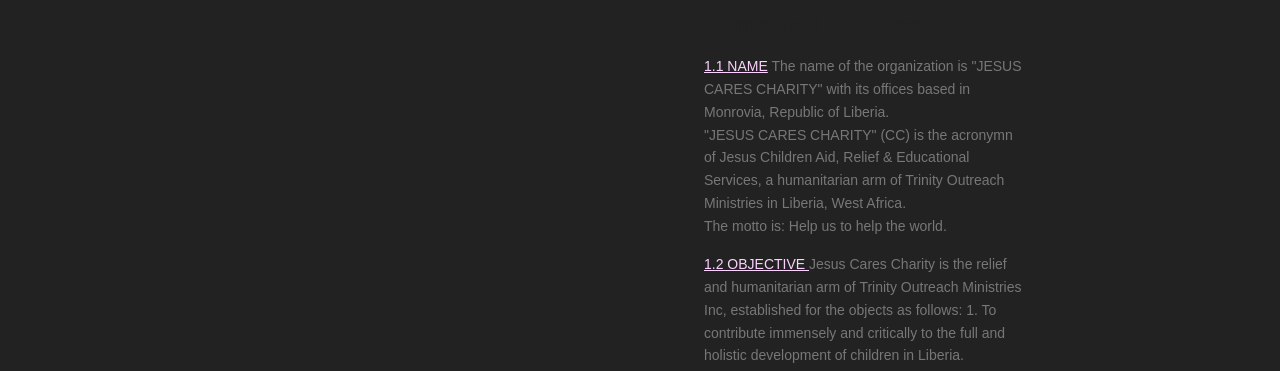
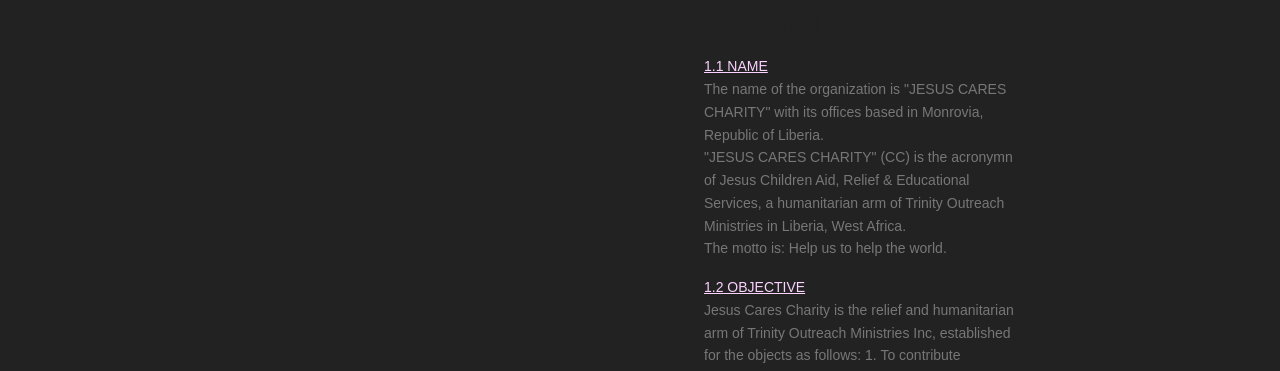
Before and after one commit to Suahco4/jesuscarescharity, a plain HTML site: page about us.html in a window 1280 px wide. Shown: the part 210-581 px from the top of the page. Drawn offline with nearby package versions, Linux system fonts and the light colour scheme.

Commit message:
Update about us.html

```diff
--- a/about us.html
+++ b/about us.html
@@ -28,7 +28,7 @@
 							<h3>Name and Purpose</h3>
 								</p>
 							<p>
-								<b><u>1.1 NAME</u></b>
+								<b><u>1.1 NAME</u></b><br />
 								The name of the organization is "JESUS CARES CHARITY" with its offices based in Monrovia,
 Republic of Liberia.<br /> "JESUS CARES CHARITY" (CC) is the acronymn of Jesus Children Aid, Relief &
 Educational Services, a humanitarian arm of Trinity Outreach Ministries in Liberia, West Africa. <br />
@@ -36,7 +36,7 @@
 							</p>
 							<p><b><u>
 								1.2 OBJECTIVE
-							</u></b>
+							</u></b><br />
 							Jesus Cares Charity is the relief and humanitarian arm of Trinity Outreach Ministries Inc,
 established for the objects as follows:
 										1. To contribute immensely and critically to the full and holistic development of children in
@@ -57,7 +57,7 @@
 										<u>
 											1.2 VISION
 										</u>
-									</b>
+									</b><br />
 									To ensure that orphans and underprivileged children have a better living standard to reach
 their full potentials in life.
 								</p>
@@ -66,7 +66,7 @@
 										<u>
 											1.3 MISSION STATEMENT
 										</u>
-									</b>
+									</b><br />
 									To represent the interest and aspiration of orphans, the under-privileged children and their
 poor-families in Liberia and the world at large, and to restore hope among vulnerable children
 and communities that have been affected by poverty, violence, abuse, disease and other
```
